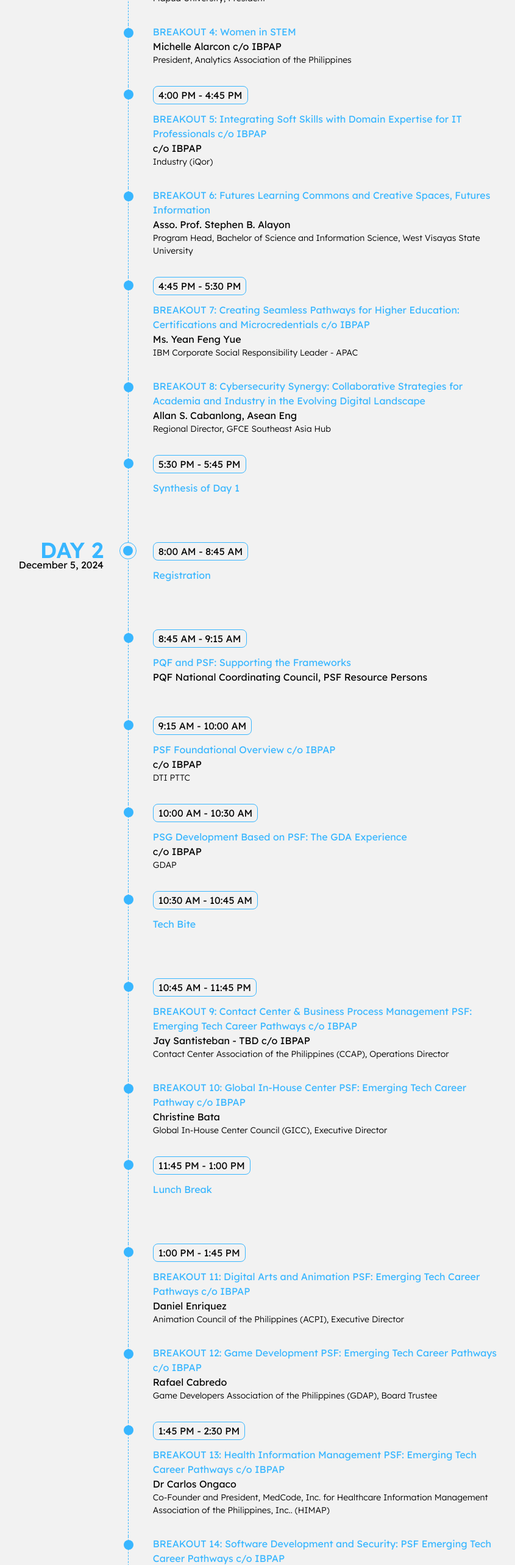
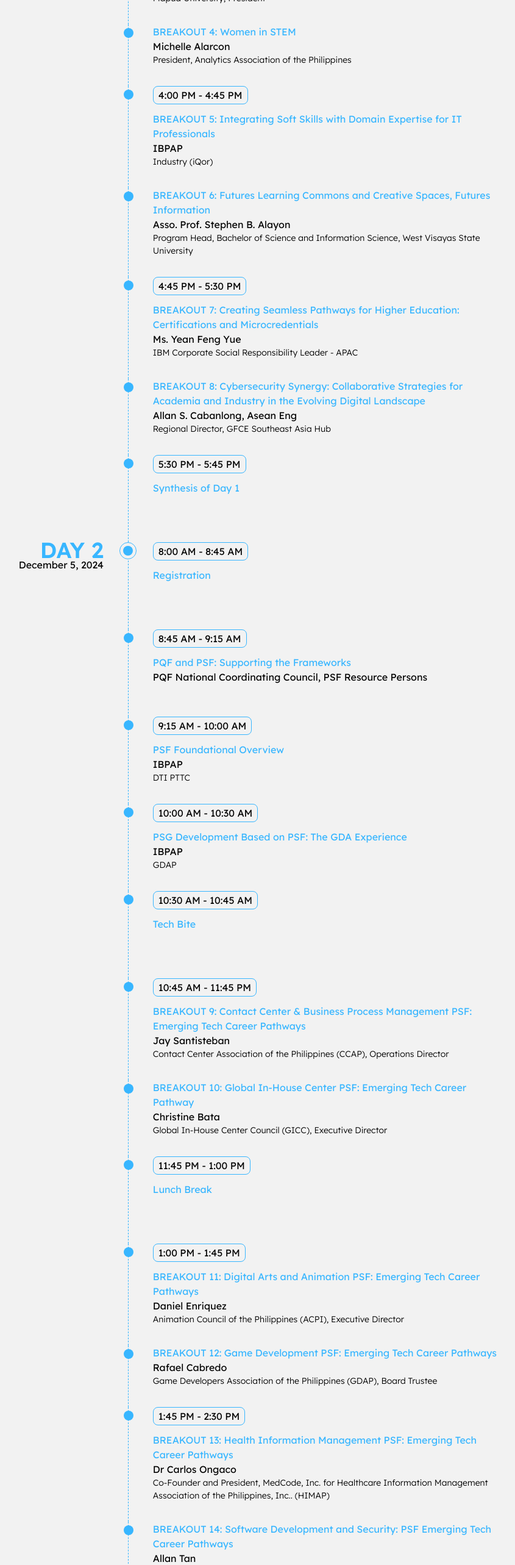
Before and after one commit to Samshh/CHEDx-Website, a React (Vite) app: page /programme in a window 1280 px wide. Shown: the part 4773-7339 px from the top of the page at 61% size, without its empty margins (132-977 px from the left). Built offline with nearby package versions, Linux system fonts and the light colour scheme.

Commit message:
REMOVED: c/o

```diff
--- a/src/pages/breakout-sessions/index.tsx
+++ b/src/pages/breakout-sessions/index.tsx
@@ -42,10 +42,10 @@ export default function BreakoutSessions() {
   const cardDetails_day1: CardDetails[] = [
     {
       title: "AI for Academic Purpose",
-      subtitle: "Industry (Accenture) - c/o IBPAP",
+      subtitle: "Industry (Accenture)",
       time: "2:16 - 3:00 PM",
       room: "Room A",
-      speaker: "c/o IBPAP",
+      speaker: "IBPAP",
       company: "Accenture",
     },
     {
@@ -71,7 +71,7 @@ export default function BreakoutSessions() {
       subtitle: "President, Analytics Association of the Philippines",
       time: "3:16 PM - 4:00 PM",
       room: "Room B",
-      speaker: "Michelle Alarcon c/o IBPAP",
+      speaker: "Michelle Alarcon",
       company: "Analytics Association of the Philippines",
     },
     {
@@ -80,7 +80,7 @@ export default function BreakoutSessions() {
       subtitle: "Industry (iQor)",
       time: "4:01 PM - 4:45 PM",
       room: "Room A",
-      speaker: "c/o IBPAP",
+      speaker: "IBPAP",
       company: "iQor",
     },
     {
--- a/src/pages/landing/components/MappedTimeline.tsx
+++ b/src/pages/landing/components/MappedTimeline.tsx
@@ -135,13 +135,13 @@ const timeline: Timeline = {
     {
       time: "",
       segment: "BREAKOUT 4: Women in STEM",
-      title: "Michelle Alarcon c/o IBPAP",
+      title: "Michelle Alarcon",
       subtitle: "President, Analytics Association of the Philippines",
     },
     {
       time: "4:00 PM - 4:45 PM",
-      segment: "BREAKOUT 5: Integrating Soft Skills with Domain Expertise for IT Professionals c/o IBPAP",
-      title: "c/o IBPAP",
+      segment: "BREAKOUT 5: Integrating Soft Skills with Domain Expertise for IT Professionals",
+      title: "IBPAP",
       subtitle: "Industry (iQor)",
     },
     {
@@ -153,7 +153,7 @@ const timeline: Timeline = {
     {
       time: "4:45 PM - 5:30 PM",
       segment:
-        "BREAKOUT 7: Creating Seamless Pathways for Higher Education: Certifications and Microcredentials c/o IBPAP",
+        "BREAKOUT 7: Creating Seamless Pathways for Higher Education: Certifications and Microcredentials",
       title: "Ms. Yean Feng Yue",
       subtitle: "IBM Corporate Social Responsibility Leader - APAC",
     },
--- a/src/pages/programme/components/MappedTimeline.tsx
+++ b/src/pages/programme/components/MappedTimeline.tsx
@@ -130,13 +130,13 @@ const timeline: Timeline = {
     {
       time: "",
       segment: "BREAKOUT 4: Women in STEM",
-      title: "Michelle Alarcon c/o IBPAP",
+      title: "Michelle Alarcon",
       subtitle: "President, Analytics Association of the Philippines",
     },
     {
       time: "4:00 PM - 4:45 PM",
-      segment: "BREAKOUT 5: Integrating Soft Skills with Domain Expertise for IT Professionals c/o IBPAP",
-      title: "c/o IBPAP",
+      segment: "BREAKOUT 5: Integrating Soft Skills with Domain Expertise for IT Professionals",
+      title: "IBPAP",
       subtitle: "Industry (iQor)",
     },
     {
@@ -148,7 +148,7 @@ const timeline: Timeline = {
     {
       time: "4:45 PM - 5:30 PM",
       segment:
-        "BREAKOUT 7: Creating Seamless Pathways for Higher Education: Certifications and Microcredentials c/o IBPAP",
+        "BREAKOUT 7: Creating Seamless Pathways for Higher Education: Certifications and Microcredentials",
       title: "Ms. Yean Feng Yue",
       subtitle: "IBM Corporate Social Responsibility Leader - APAC",
     },
@@ -182,14 +182,14 @@ const timeline: Timeline = {
     },
     {
       time: "9:15 AM - 10:00 AM",
-      segment: "PSF Foundational Overview c/o IBPAP",
-      title: "c/o IBPAP",
+      segment: "PSF Foundational Overview",
+      title: "IBPAP",
       subtitle: "DTI PTTC",
     },
     {
       time: "10:00 AM - 10:30 AM",
       segment: "PSG Development Based on PSF: The GDA Experience",
-      title: "c/o IBPAP",
+      title: "IBPAP",
       subtitle: "GDAP",
     },
     {
@@ -200,13 +200,13 @@ const timeline: Timeline = {
     },
     {
       time: "10:45 AM - 11:45 PM",
-      segment: "BREAKOUT 9: Contact Center & Business Process Management PSF: Emerging Tech Career Pathways c/o IBPAP",
-      title: "Jay Santisteban - TBD c/o IBPAP",
+      segment: "BREAKOUT 9: Contact Center & Business Process Management PSF: Emerging Tech Career Pathways",
+      title: "Jay Santisteban",
       subtitle: "Contact Center Association of the Philippines (CCAP), Operations Director",
     },
     {
       time: "",
-      segment: "BREAKOUT 10: Global In-House Center PSF: Emerging Tech Career Pathway c/o IBPAP",
+      segment: "BREAKOUT 10: Global In-House Center PSF: Emerging Tech Career Pathway",
       title: "Christine Bata",
       subtitle: "Global In-House Center Council (GICC), Executive Director",
     },
@@ -218,26 +218,26 @@ const timeline: Timeline = {
     },
     {
       time: "1:00 PM - 1:45 PM",
-      segment: "BREAKOUT 11: Digital Arts and Animation PSF: Emerging Tech Career Pathways c/o IBPAP",
+      segment: "BREAKOUT 11: Digital Arts and Animation PSF: Emerging Tech Career Pathways",
       title: "Daniel Enriquez",
       subtitle: "Animation Council of the Philippines (ACPI), Executive Director",
     },
     {
       time: "",
-      segment: "BREAKOUT 12: Game Development PSF: Emerging Tech Career Pathways c/o IBPAP",
+      segment: "BREAKOUT 12: Game Development PSF: Emerging Tech Career Pathways",
       title: "Rafael Cabredo",
       subtitle: "Game Developers Association of the Philippines (GDAP), Board Trustee",
     },
     {
       time: "1:45 PM - 2:30 PM",
-      segment: "BREAKOUT 13: Health Information Management PSF: Emerging Tech Career Pathways c/o IBPAP",
+      segment: "BREAKOUT 13: Health Information Management PSF: Emerging Tech Career Pathways",
       title: "Dr Carlos Ongaco",
       subtitle:
         "Co-Founder and President, MedCode, Inc. for Healthcare Information Management Association of the Philippines, Inc.. (HIMAP)",
     },
     {
       time: "",
-      segment: "BREAKOUT 14: Software Development and Security: PSF Emerging Tech Career Pathways c/o IBPAP",
+      segment: "BREAKOUT 14: Software Development and Security: PSF Emerging Tech Career Pathways",
       title: "Allan Tan",
       subtitle: "Philippine Software Industry Association (PSIA), Board Trustee",
     },
```
